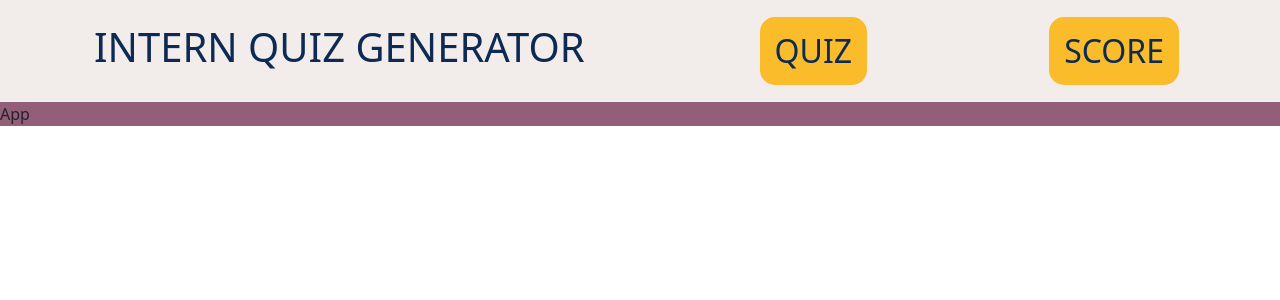
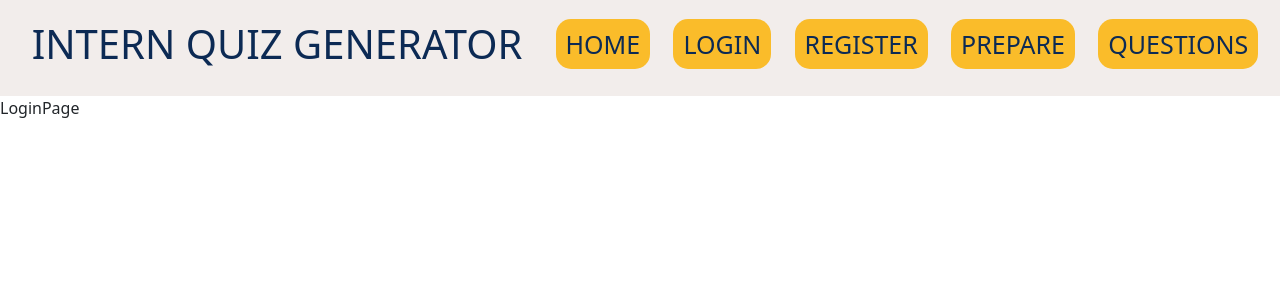
Before and after one commit to JamenGilbreath/Intern-Quiz-Generator, a React (Vite) app: page /login in a window 1280 px wide. Shown: the top 300 px of the page. Built offline with nearby package versions, Linux system fonts and the light colour scheme.

Commit message:
added linked pages

```diff
--- a/src/App.css
+++ b/src/App.css
@@ -11,11 +11,25 @@
     align-items: center;
     padding: 10px;
 }
-
+#nav-title {
+    padding: 10px;
+}
 #nav-item {
-    padding: 15px;
-    margin: 7px;
+    padding: 10px;
     background-color: #FABC2A;
     color: #0c2a54;
     border-radius: 15px;
+    font-size: 25px;
 }
+
+a:link {
+    color: #0c2a54;
+    text-decoration: none;
+}
+a:visited {
+    color: #0c2a54;
+    text-decoration: none;
+}
+a:hover {
+    color: #b75858;
+  }
--- a/src/App.jsx
+++ b/src/App.jsx
@@ -4,11 +4,12 @@ import 'bootstrap/dist/css/bootstrap.min.css';
 import Header from "./pages/Header.jsx"
 import React from 'react';
 
+
 function App() {
   return (
-    <div class="background">
+    <div>
       <Header />
-      <div>App</div>
+      <Outlet></Outlet>
     </div>
   )
 }
--- a/src/pages/Header.jsx
+++ b/src/pages/Header.jsx
@@ -1,10 +1,25 @@
-import '../App.css'
+import '../App.css';
+import { Link } from 'react-router-dom';
+
 export default function Header() {
     return (
         <nav className="nav-bar">
-            <h1>INTERN QUIZ GENERATOR</h1>
-            <h2 id="nav-item">QUIZ</h2>
-            <h2 id="nav-item">SCORE</h2>
+            <h1 id="nav-title">INTERN QUIZ GENERATOR</h1>
+            <h2 id="nav-item">
+                <Link to={`/`}>HOME</Link>
+            </h2>
+            <h2 id="nav-item">
+                <Link to={`/login`}>LOGIN</Link>
+            </h2>
+            <h2 id="nav-item">
+                <Link to={`/register`}>REGISTER</Link>
+            </h2>
+            <h2 id="nav-item">
+                <Link to={`/prepare`}>PREPARE</Link>
+            </h2>
+            <h2 id="nav-item">
+                <Link to={`/questions`}>QUESTIONS</Link>
+            </h2>
         </nav>
-    )
+    );
 }
--- a/src/pages/login-page/LoginPage.jsx
+++ b/src/pages/login-page/LoginPage.jsx
@@ -2,7 +2,10 @@ import "./LoginPage.css"
 
 function LoginPage() {
   return (
+    <>
+    <title>Login</title>
     <div>LoginPage</div>
+    </>
   )
 }
 
--- a/src/pages/question-page/QuestionPage.jsx
+++ b/src/pages/question-page/QuestionPage.jsx
@@ -2,7 +2,11 @@ import "./QuestionPage.css"
 
 function QuestionPage() {
   return (
-    <div>QuestionPage</div>
+    <>
+      <div>QuestionPage</div>
+      HELLO
+    </>
+
   )
 }
 
```
Also changed, not shown: src/pages/Quiz.jsx (deleted, +0 -9 lines), src/pages/Score.jsx (deleted, +0 -9 lines), 1 other file (tests, documents, lock files or other folders).
